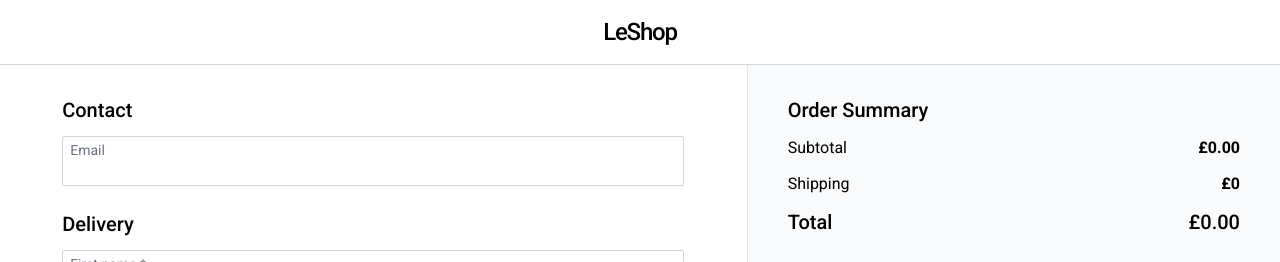
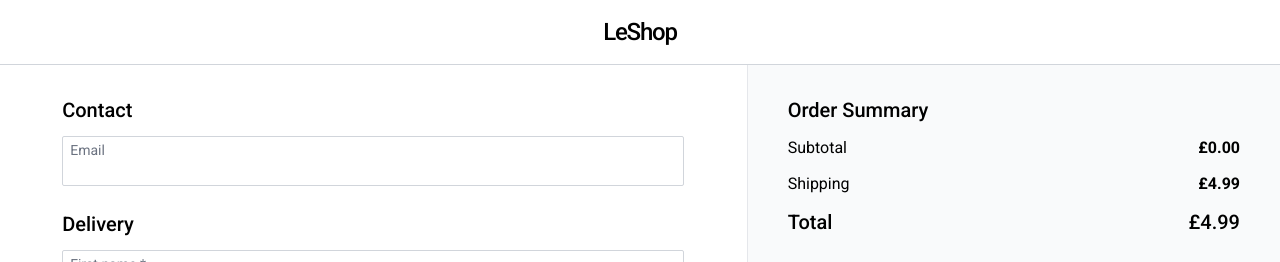
Before and after one commit to nadrojb/ecom-store-react-typescript, a React (Vite) app: page /checkout in a window 1280 px wide. Shown: the top 262 px of the page. Built offline with nearby package versions, Linux system fonts and the light colour scheme.

Commit message:
page is now redirecting once payment form has been filled in

```diff
--- a/src/Pages/Checkout/index.tsx
+++ b/src/Pages/Checkout/index.tsx
@@ -2,10 +2,11 @@
 import { useCart } from "../../context/CartContext";
 import { useState } from "react";
 import FormatPrice from "../../Utilities/FormatPrice";
+import { useNavigate } from "react-router";
 
 function Checkout() {
   const { cartItems, subTotal } = useCart();
-  const [shippingPrice, setShippingPrice] = useState(0);
+  const [shippingPrice, setShippingPrice] = useState(4.99);
   const [shippingOption, setShippingOption] = useState("option1");
   const [email, setEmail] = useState("");
   const [cardExpiry, setCardExpiry] = useState("");
@@ -15,6 +16,8 @@
   const [cardExpiryStatus, setCardExpiryStatus] = useState(false);
   const [cardNumberStatus, setCardNumberStatus] = useState(false);
   const [securityCodeStatus, setSecurityCodeStatus] = useState(false);
+
+const navigate = useNavigate();
 
   const totalPrice = subTotal + shippingPrice;
 
@@ -92,14 +95,15 @@
   }
 
   function handlePaymentSubmit(e) {
-    e.preventDefault()
+    e.preventDefault();
     if (
       cardNumberStatus &&
       securityCodeStatus &&
       emailStatus &&
       cardExpiryStatus
     ) {
-      console.log("payment success");
+      console.log('success');
+      navigate("/checkout/order-confirmation");
     } else {
       console.log("error");
     }
@@ -353,7 +357,7 @@
             <input
               type="submit"
               value={"Pay Now"}
-              className="w-full text-center text-gray-900 text-xl bg-green-600 rounded-sm h-12 my-4 "
+              className="w-full text-center text-gray-900 text-xl bg-green-600 rounded-sm h-12 my-4 cursor-pointer"
             />
           </form>
         </div>
```
